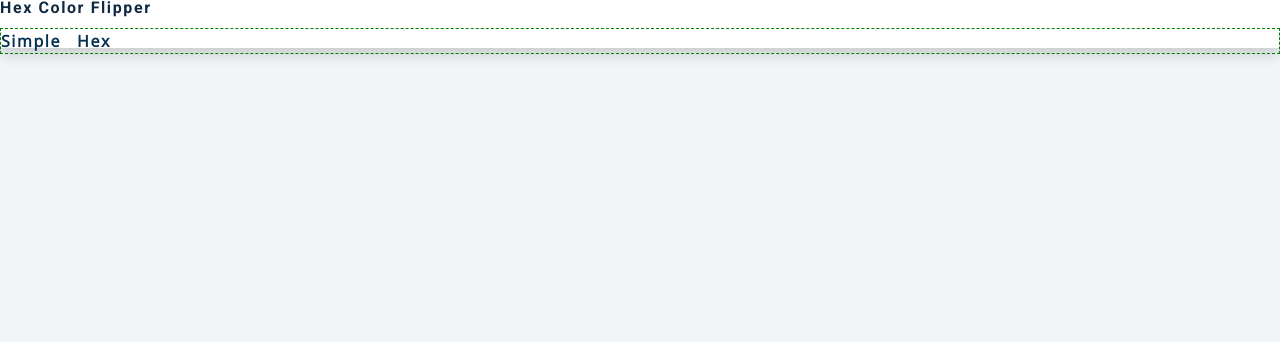
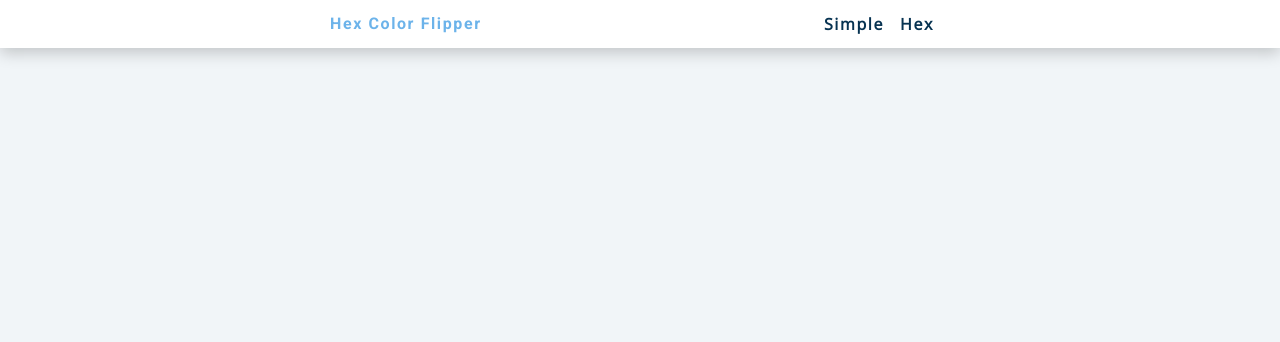
Before and after one commit to budmashh/colorflipper, a plain HTML site: page hex.html in a window 1280 px wide. Shown: the top 342 px of the page. Drawn offline with nearby package versions, Linux system fonts and the light colour scheme.

Commit message:
fixed borders css

```diff
--- a/hex.html
+++ b/hex.html
@@ -10,6 +10,7 @@
 </head>
 <body>
     <nav>
+        <div class="nav-center">
         <h4>Hex  color flipper</h4>
         <ul class="nav-links">
             <li>
@@ -19,6 +20,7 @@
                 <a href="hex.html">Hex</a>
             </li>
         </ul>
+    </div>
     </nav>
     <main>
         <div class="container">
--- a/style.css
+++ b/style.css
@@ -18,7 +18,7 @@ Variables
   --clr-primary-3: hsl(205, 72%, 37%);
   --clr-primary-4: hsl(205, 63%, 48%);
   /* primary/main color */
-  --clr-primary-5: hsl(62, 90%, 49%);
+  --clr-primary-5: hsl(206, 75%, 67%);
   /* lighter shades of primary color */
   --clr-primary-6: hsl(205, 89%, 70%);
   --clr-primary-7: hsl(205, 90%, 76%);
@@ -170,7 +170,7 @@ nav {
   display: flex;
   align-items: center;
   justify-content: space-between;
-  border: 4px dashed red;
+
 }
 .nav-center h4 {
   margin-bottom: 0;
@@ -178,7 +178,7 @@ nav {
 }
 .nav-links {
   display: flex;
-  border: 1px dashed green;
+
 }
 nav a {
   text-transform: capitalize;
```
